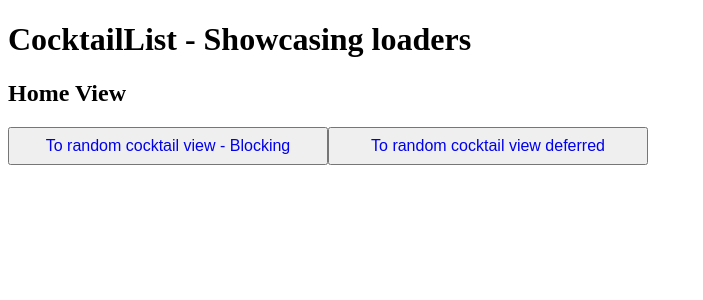
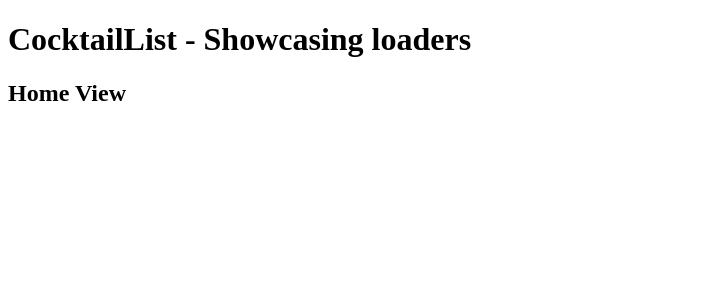
Before and after one commit to Lexicon-LTU-2025/lecture-react-loaders, a React (Vite) app: page / in a window 1280 px wide. Shown: the top 300 px of the page, without its empty margins (0-703 px from the left). Built offline with nearby package versions, Linux system fonts and the light colour scheme.

Commit message:
initial commit

```diff
--- a/src/loaders.ts
+++ b/src/loaders.ts
@@ -1,14 +1,3 @@
-import { fetchRC } from './api';
-import type { IRCBlockingLoader, IRCDeferredLoader } from './types';
-import { mapRawCocktailData } from './utilities';
+export const RCBlockingLoader = async () => {};
 
-export const RCBlockingLoader = async (): Promise<IRCBlockingLoader> => {
-  const raw = await fetchRC();
-  const cocktail = mapRawCocktailData(raw);
-  return { cocktail };
-};
-
-export const RCDeferredLoader = async (): Promise<IRCDeferredLoader> => {
-  const cocktail = fetchRC().then(mapRawCocktailData);
-  return { cocktail };
-};
+export const RCDeferredLoader = async () => {};
--- a/src/views/HomeView.tsx
+++ b/src/views/HomeView.tsx
@@ -1,23 +1,9 @@
 import type { ReactElement } from 'react';
-import { NavLink, useNavigation } from 'react-router';
-import { Spinner } from '../components';
 
 export const HomeView = (): ReactElement => {
-  const { state } = useNavigation();
-
   return (
     <main id="home-view">
       <h2>Home View</h2>
-      <button className="link-btn">
-        <NavLink className="link" to="/random">
-          {state === 'loading' ? <Spinner /> : 'To random cocktail view - Blocking'}
-        </NavLink>
-      </button>
-      <button className="link-btn">
-        <NavLink className="link" to="/random-async">
-          To random cocktail view deferred
-        </NavLink>
-      </button>
     </main>
   );
 };
--- a/src/views/RCBlockingView.tsx
+++ /dev/null
@@ -1,21 +0,0 @@
-import type { ReactElement } from 'react';
-import { useLoaderData } from 'react-router';
-import type { IRCBlockingLoader } from '../types';
-
-export const RCBlockingView = (): ReactElement => {
-  const { cocktail } = useLoaderData<IRCBlockingLoader>();
-
-  return (
-    <main>
-      <h2>Random Cocktail Blocking View </h2>
-      <article className="g-card">
-        <figure>
-          <img src={cocktail.thumbnail} alt={cocktail.name} />
-        </figure>
-        <div className="content">
-          <h2>{cocktail.name}</h2>
-        </div>
-      </article>
-    </main>
-  );
-};
--- a/src/views/RCDeferredView.tsx
+++ /dev/null
@@ -1,32 +0,0 @@
-import { Suspense, type ReactElement } from 'react';
-import { Await, useLoaderData } from 'react-router';
-import type { ICocktail, IRCDeferredLoader } from '../types';
-import { Spinner } from '../components';
-
-export const RCDeferredView = (): ReactElement => {
-  const { cocktail } = useLoaderData<IRCDeferredLoader>();
-
-  const renderRC = (cocktail: ICocktail) => {
-    return (
-      <>
-        <figure>
-          <img src={cocktail.thumbnail} alt={cocktail.name} />
-        </figure>
-        <div className="content">
-          <h2>{cocktail.name}</h2>
-        </div>
-      </>
-    );
-  };
-
-  return (
-    <main>
-      <h2>Random Cocktail Deferred View</h2>
-      <article className="g-card">
-        <Suspense fallback={<Spinner />}>
-          <Await resolve={cocktail}>{(c: ICocktail) => renderRC(c)}</Await>
-        </Suspense>
-      </article>
-    </main>
-  );
-};
```
Also changed, not shown: src/router.tsx (+2 -7 lines), src/types.ts (+2 -6 lines).
